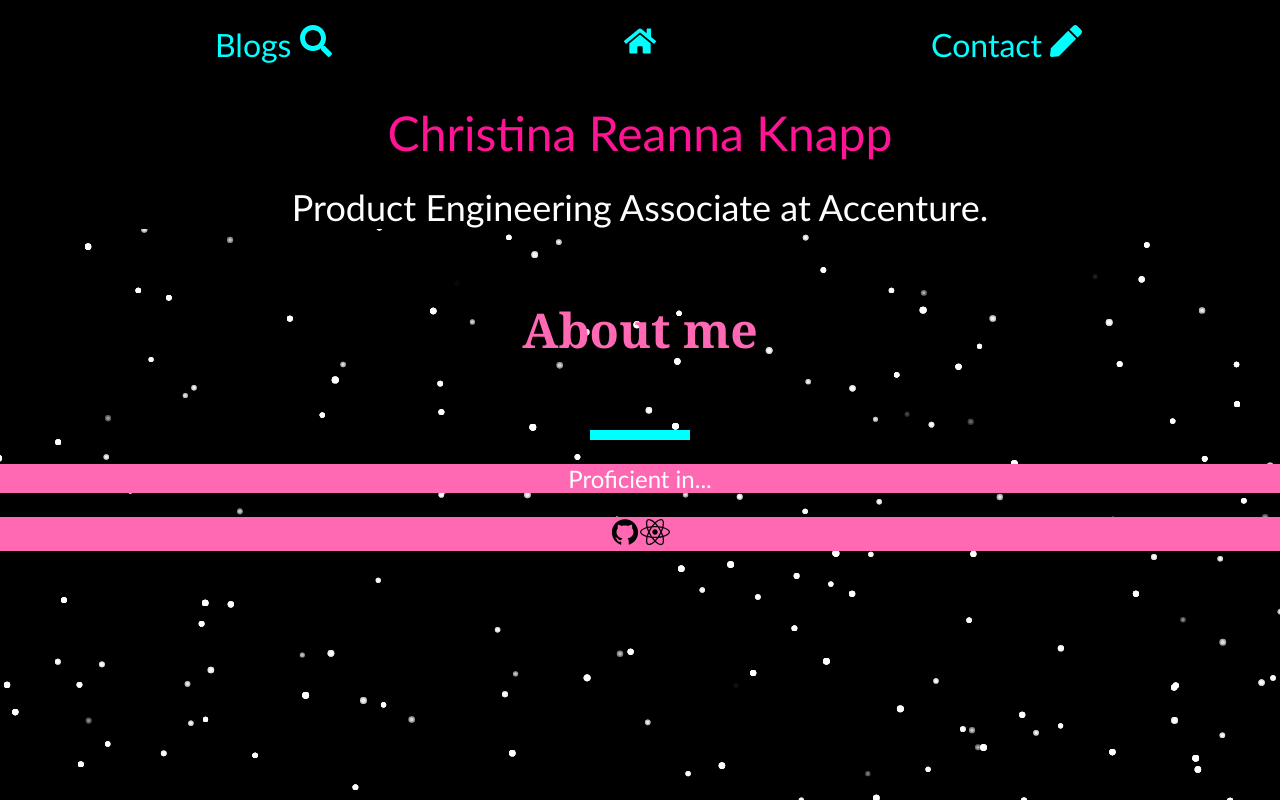
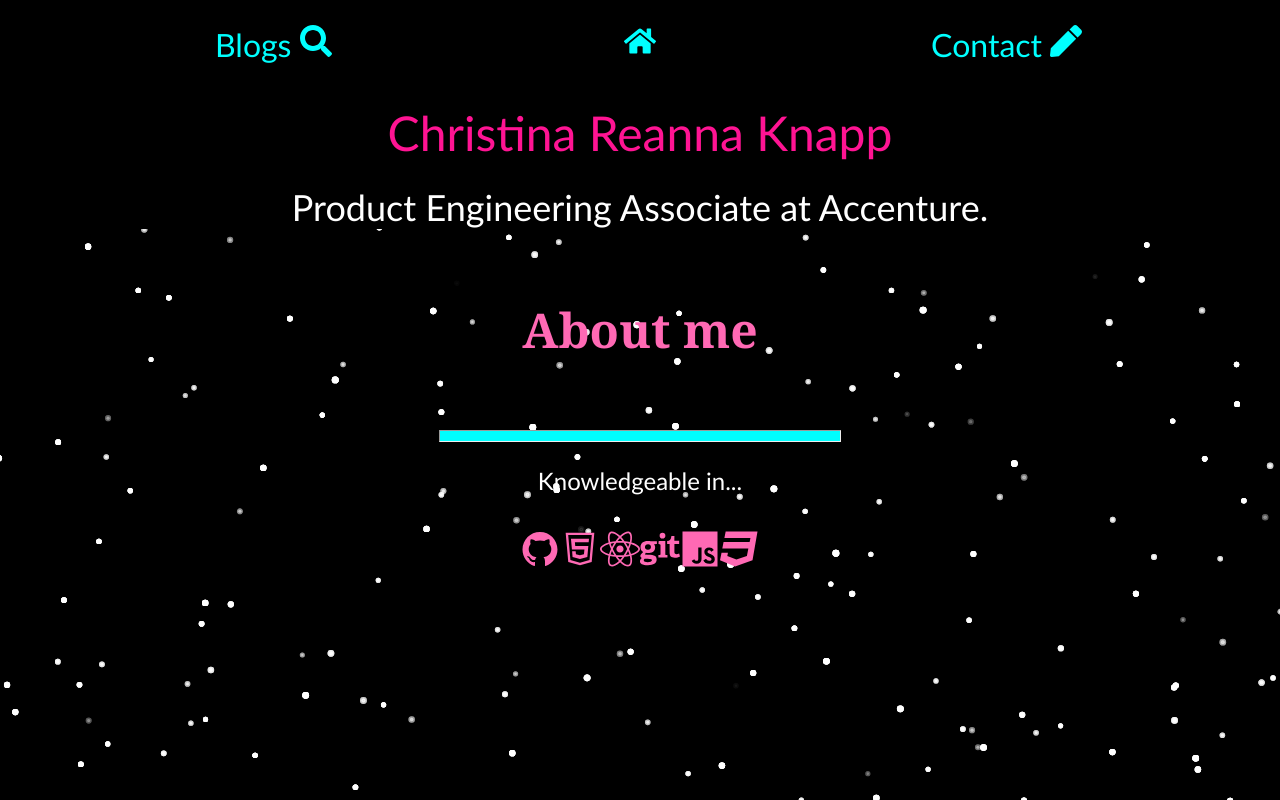
Before and after one commit to christinareanna/christinareanna.github.io, a React (Create React App) app: page /#/ in a window 1280 px wide. Built offline with nearby package versions, Linux system fonts and the light colour scheme.

Commit message:
added styling to icons

```diff
--- a/public/index.html
+++ b/public/index.html
@@ -7,7 +7,7 @@
     <meta name="theme-color" content="#000000" />
     <meta
       name="description"
-      content="Web site created using create-react-app"
+      content="Personal website of Christina Knapp."
     />
     <link rel="apple-touch-icon" href="%PUBLIC_URL%/logo192.png" />
     <!--
--- a/src/App.css
+++ b/src/App.css
@@ -37,17 +37,16 @@
   color: white;
   width: auto;
   text-align: center;
-  /* padding: 0;
-  margin: 50px; */
-  background-color: hotpink;
 }
 
-.about-me {
-  background-color: hotpink;
+.container {
+  /* background-color: hotpink; */
   font-size: 12px;
-  /* padding: 3em;
-  margin: 5em; */
+  color: hotpink;
+  /* padding: 3em; */
+  padding: 10px;
 }
+
 
 .blog-container {
   width: 100%;
@@ -97,7 +96,7 @@
 }
 
 hr {
-  width: 100px;
+  width: 400px;
   margin-right: auto;
   margin-left: auto;
   background-color: aqua;
--- a/src/components/ContactForm.js
+++ b/src/components/ContactForm.js
@@ -56,6 +56,7 @@ function ContactForm() {
                     />
                     <br />
                     <button className="button" type='submit' disabled={state.submitting}>Submit</button>
+                    {/* <button className="button" type='submit' disabled={state.submitting}>Cancel</button> */}
                 </form>
             </div>
         </>
--- a/src/pages/Home.js
+++ b/src/pages/Home.js
@@ -1,9 +1,9 @@
-import React, {useState} from 'react';
+import React, { useState } from 'react';
 // import Navbar from '../components/Navbar';
 // import Layout from './Layout';
 import Sidebar from '../components/Sidebar'
-import { AiOutlineGithub } from 'react-icons/ai';
-import { FaReact } from 'react-icons/fa';
+import { AiOutlineGithub, AiOutlineHtml5 } from 'react-icons/ai';
+import { FaReact, FaGit, FaJs, FaCss3 } from 'react-icons/fa';
 
 
 const Home = () => {
@@ -30,11 +30,32 @@ const Home = () => {
                 <Sidebar isopen={isOpen} toggle={toggle} />
             </div>
             <h3 className='home'>About me</h3>
-            <hr style={{ border: "none" }} />
-            <p className='title'>Proficient in...</p>
-            <p className='about-me'>
-                <AiOutlineGithub size={30} />
-                <FaReact size={30} /></p>
+            <hr />
+            <p className='title'>Knowledgeable in...</p>
+            {/* <div class="container">
+                <div class="row">
+                    <div class="col-md">
+                        One of three columns
+                    </div>
+                    <div class="col-md">
+                        One of three columns
+                    </div>
+                    <div class="col-md">
+                        One of three columns
+                    </div>
+                </div> */}
+            <div className='container'>
+                <div className='row'>
+                    <div className='col-sm'>
+                        <AiOutlineGithub className="icon" size={40} />
+                        <AiOutlineHtml5 className="icon" size={40} />
+                        <FaReact className="icon" size={40} />
+                        <FaGit className="icon" size={40} />
+                        <FaJs className="icon" size={40} />
+                        <FaCss3 className="icon" size={40} />
+                    </div>
+                </div>
+            </div>
         </>
     )
 }
```
Lines whose indentation alone changed are shown as unchanged.
